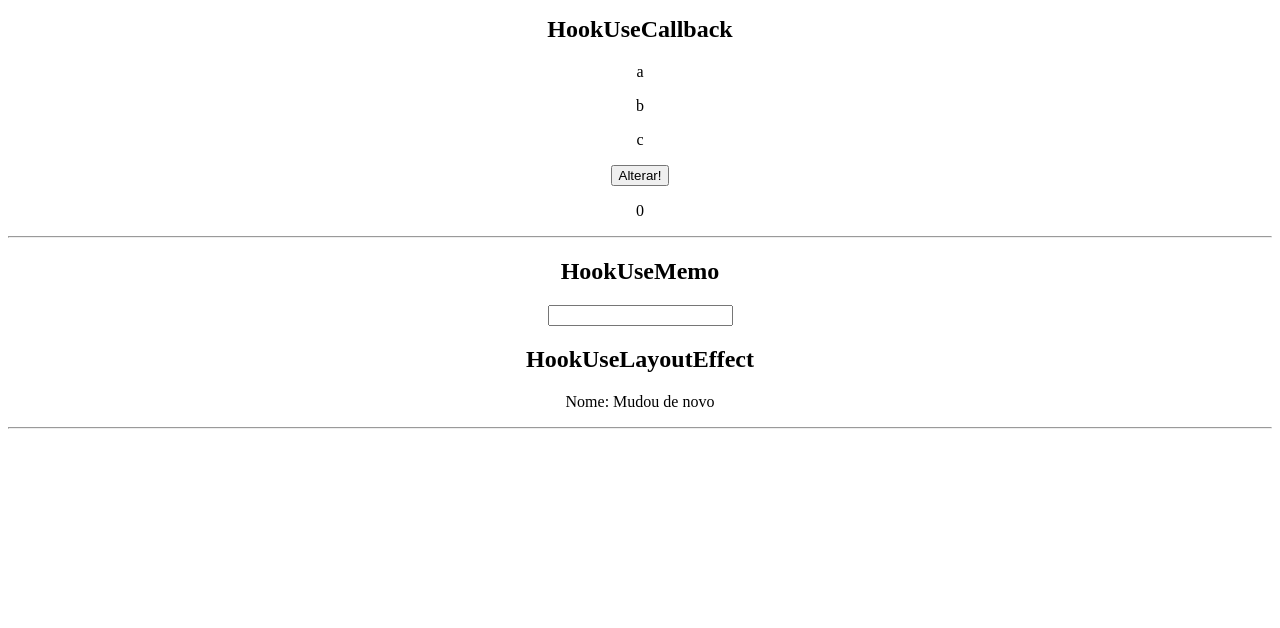
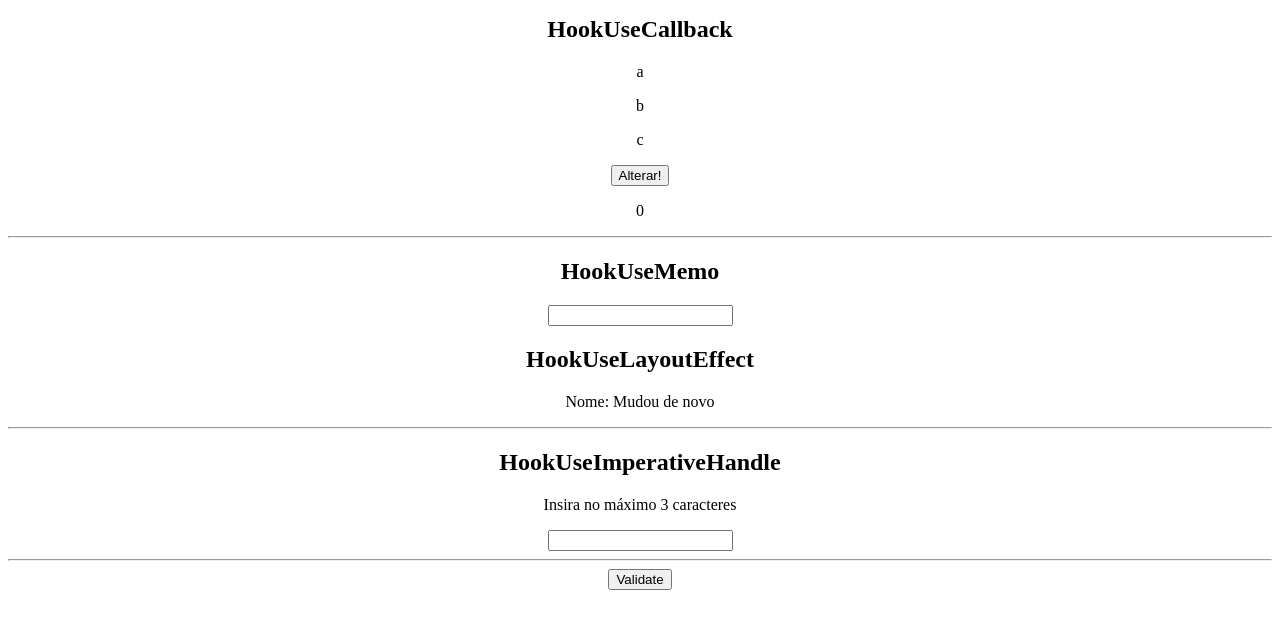
Before and after one commit to sabrinaaraujoo/react-curso, a React (Create React App) app in the folder reacthooks/: page / in a window 1280 px wide. Shown: the part 1220-1848 px from the top of the page. Built offline with nearby package versions, Linux system fonts and the light colour scheme.

Commit message:
HookUseImperativeHandle

```diff
--- a/reacthooks/src/Pages/Home.jsx
+++ b/reacthooks/src/Pages/Home.jsx
@@ -11,6 +11,7 @@
 import HookUseCallback from "../components/HookUseCallback";
 import HookUseMemo from "../components/HookUseMemo";
 import HookUseLayoutEffect from "../components/HookUseLayoutEffect";
+import HookUseImperativeHandle from "../components/HookUseImperativeHandle";
 
 const Home = () => {
   const { contextValue } = useContext(SomeContext);
@@ -27,6 +28,7 @@
       <HookUseCallback />
       <HookUseMemo />
       <HookUseLayoutEffect />
+      <HookUseImperativeHandle />
     </div>
   );
 };
--- /dev/null
+++ b/reacthooks/src/components/HookUseImperativeHandle.jsx
@@ -0,0 +1,18 @@
+import React from "react";
+import { useRef } from "react";
+import SomeComponent from "./SomeComponent";
+
+const HookUseImperativeHandle = () => {
+  const componentRef = useRef();
+
+  return (
+    <div>
+      <h2>HookUseImperativeHandle</h2>
+      <SomeComponent ref={componentRef} />
+      <hr />
+      <button onClick={() => componentRef.current.validate()}>Validate</button>
+    </div>
+  );
+};
+
+export default HookUseImperativeHandle;
--- /dev/null
+++ b/reacthooks/src/components/SomeComponent.jsx
@@ -0,0 +1,24 @@
+import { forwardRef, useRef, useImperativeHandle } from "react";
+
+const SomeComponent = forwardRef((props, ref) => {
+  const localInputRef = useRef();
+
+  useImperativeHandle(ref, () => {
+    return {
+      validate: () => {
+        if (localInputRef.current.value.length > 3) {
+          localInputRef.current.value = "";
+        }
+      },
+    };
+  });
+
+  return (
+    <div>
+      <p>Insira no máximo 3 caracteres</p>
+      <input type="text" ref={localInputRef} />
+    </div>
+  );
+});
+
+export default SomeComponent;
```
